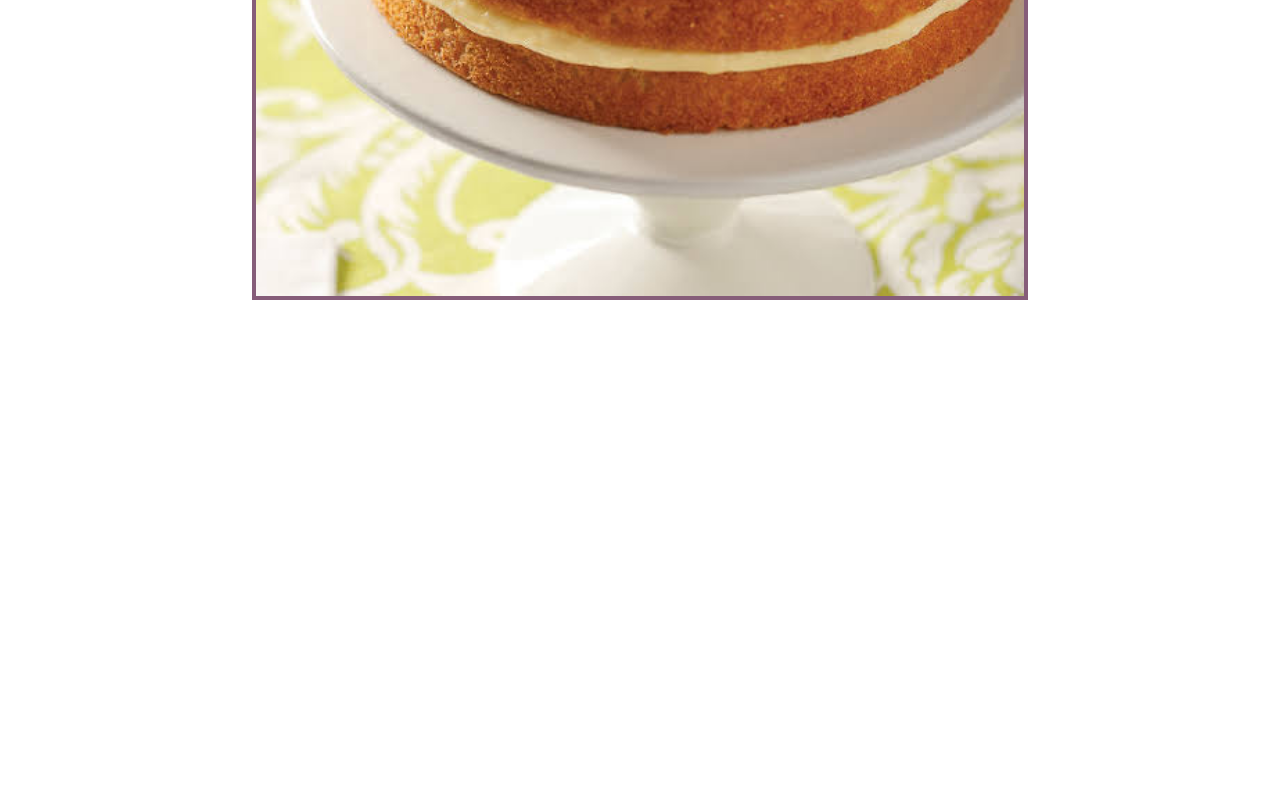
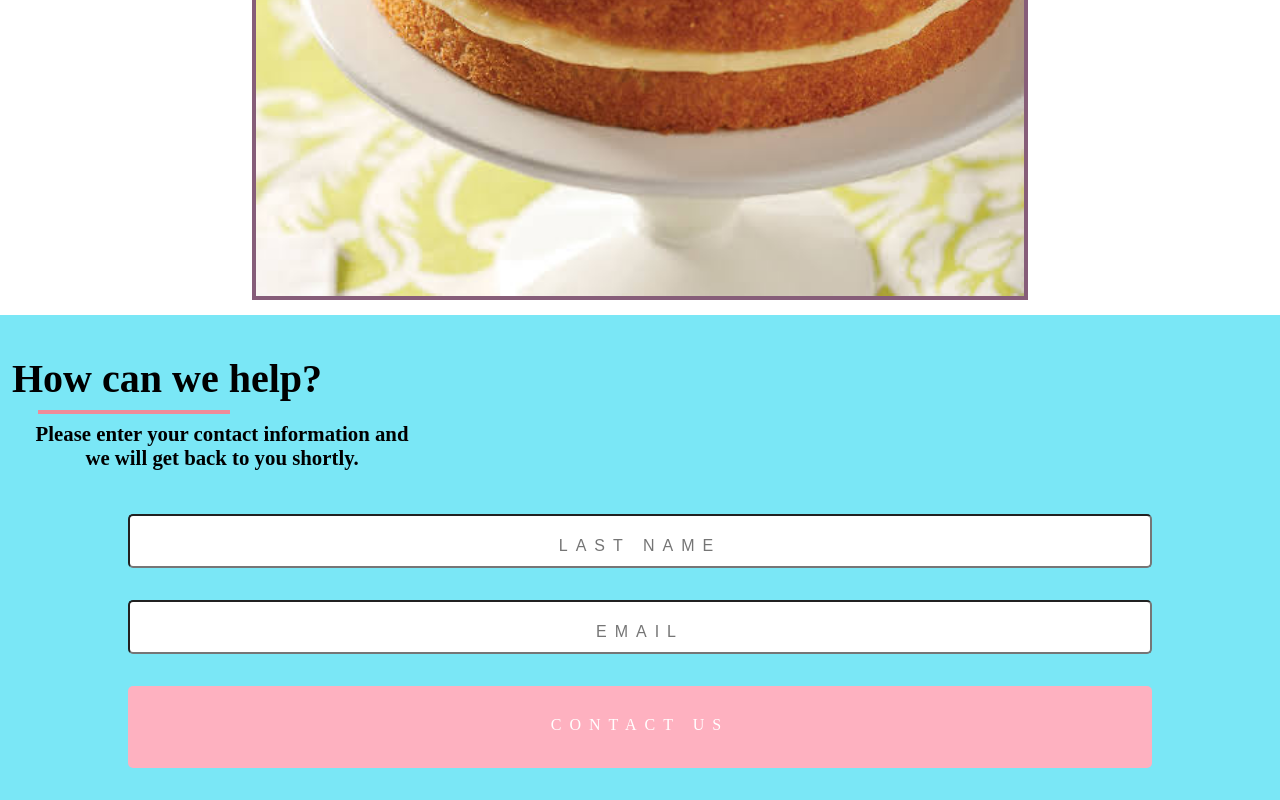
Before and after one commit to daph3105/landing-page, a plain HTML site: page index.html in a window 1280 px wide. Shown: the part 5045-5845 px from the top of the page. Before the commit the page ends 5345 px from the top, so only its background shows below. Drawn offline with Linux system fonts and the light colour scheme.

Commit message:
section-4

```diff
--- a/index.html
+++ b/index.html
@@ -58,6 +58,19 @@
         <img src="images/cake4.jpg" alt="cake image">
     </div>
     </section>
+    <section class="contact-section">
+        <div class="contact-container">
+        <h3 class="gallery-title">How can we help?</h3>
+        <hr>
+        <h4 class="contact-text">Please enter your contact information and we will get back to you shortly.</h4>
+  <form action="">
+      <input type="text" placeholder="Last Name">
+      <input type="text" placeholder="Email">
+      <a class="contact-us-btn" id="contact-form" class="btn-link">
+        Contact Us</a>
+  </form>
+    </div>
+    </section>
 
 </body>
 </html>
--- a/style.css
+++ b/style.css
@@ -135,6 +135,34 @@ li{
     width: 60%;
     border:4px solid rgb(134,93,121);;
 }
+.contact-container{
+   display: flex;
+   flex-direction: column;
+   background-color: rgb(122,231,246);
+   margin-top:15px;
+}
+.contact-text{
+    width:48vh;
+    text-align:center;
+    font-size: 1.3em;
+    margin-top: 0;
+    margin-left:30px;
+}
+form{
+    display: flex;
+    flex-direction: column;
+}
+form input{
+    height: 2em;
+    width: 80%;
+    margin: 1em auto;;
+    border-radius: 5px;
+    text-transform: uppercase;
+    letter-spacing: 0.5em;
+    font-size: 16px;
+    text-align:center;
+    padding:30px 0px 20px 0px;
+}
 
 /**SMALL SCREEN**/
 
```
